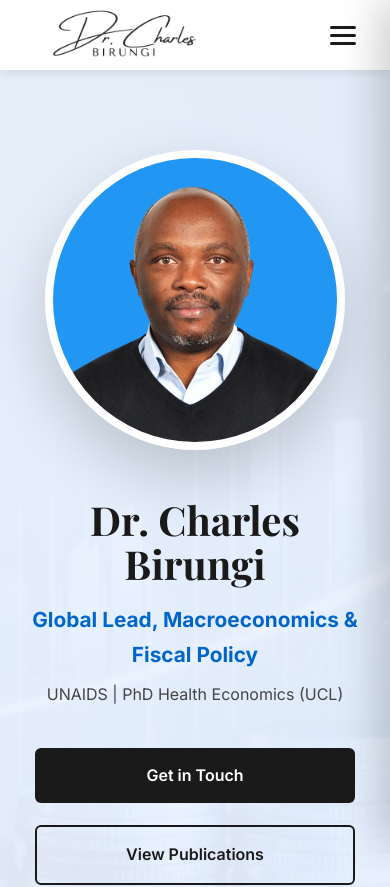
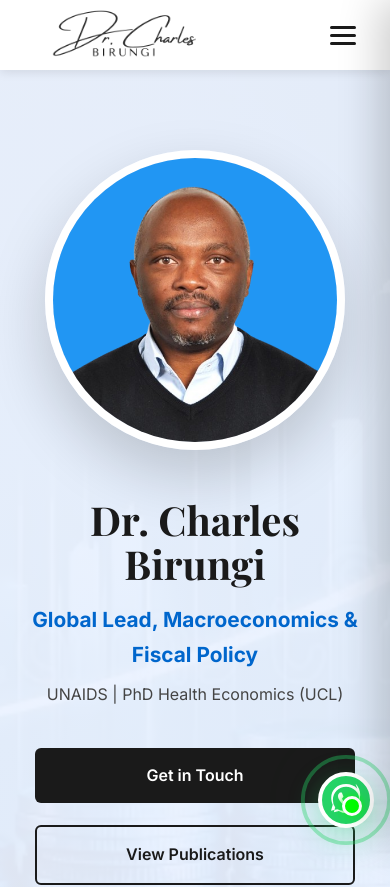
Before and after one commit to richardngasike/dr-birungi-portfolio, a Next.js app: page / in a window 390 px wide. Shown: the top 887 px of the page. Built offline with nearby package versions, Linux system fonts and the light colour scheme.

Commit message:
Update: quote styling, responsive fixes, image caption author in blue & latest enhancements

```diff
--- /dev/null
+++ b/app/Components/WhatsAppButton.css
@@ -0,0 +1,81 @@
+.whatsapp-fab {
+  position: fixed;
+  bottom: 2rem;
+  right: 2rem;
+  width: 64px;
+  height: 64px;
+  background: #25D366;
+  color: white;
+  border-radius: 50%;
+  display: flex;
+  align-items: center;
+  justify-content: center;
+  box-shadow: 0 10px 30px rgba(37, 211, 102, 0.4);
+  z-index: 998;
+  cursor: pointer;
+  text-decoration: none;
+  border: 4px solid white;
+  transition: all 0.3s ease;
+}
+
+.whatsapp-fab:hover {
+  background: #1ebe57;
+  box-shadow: 0 15px 40px rgba(37, 211, 102, 0.6);
+  transform: translateY(-4px);
+}
+
+.whatsapp-icon {
+  width: 36px;
+  height: 36px;
+}
+
+/* Pulse Rings */
+.pulse-ring {
+  position: absolute;
+  width: 80px;
+  height: 80px;
+  border: 3px solid #25D366;
+  border-radius: 50%;
+  pointer-events: none;
+}
+
+/* Online Indicator */
+.whatsapp-fab::after {
+  content: '';
+  position: absolute;
+  bottom: 8px;
+  right: 8px;
+  width: 14px;
+  height: 14px;
+  background: #00ff00;
+  border: 3px solid white;
+  border-radius: 50%;
+  box-shadow: 0 0 10px #00ff00;
+}
+
+/* Responsive */
+@media (max-width: 768px) {
+  .whatsapp-fab {
+    bottom: 1.5rem;
+    right: 1.5rem;
+    width: 58px;
+    height: 58px;
+  }
+  .whatsapp-icon {
+    width: 32px;
+    height: 32px;
+  }
+  .pulse-ring {
+    width: 70px;
+    height: 70px;
+  }
+}
+
+@media (max-width: 480px) {
+  .whatsapp-fab {
+    bottom: 1rem;
+    right: 1rem;
+    width: 56px;
+    height: 56px;
+  }
+}
--- /dev/null
+++ b/app/Components/WhatsAppButton.js
@@ -0,0 +1,58 @@
+'use client';
+import { motion } from 'framer-motion';
+import './WhatsAppButton.css';
+
+export default function WhatsAppButton() {
+  const phoneNumber = "+256772342377";
+  const message = encodeURIComponent("Hello Dr. Birungi, I'd like to connect regarding...");
+
+  return (
+    <motion.a
+      href={`https://wa.me/${phoneNumber}?text=${message}`}
+      target="_blank"
+      rel="noopener noreferrer"
+      className="whatsapp-fab"
+      aria-label="Chat on WhatsApp"
+      initial={{ scale: 0, opacity: 0 }}
+      animate={{ scale: 1, opacity: 1 }}
+      transition={{ duration: 0.6, delay: 1.5 }}
+      whileHover={{
+        scale: 1.15,
+        rotate: [0, -10, 10, -10, 0],
+        transition: { duration: 0.5 }
+      }}
+      whileTap={{ scale: 0.95 }}
+    >
+      {/* WhatsApp Icon */}
+      <svg viewBox="0 0 24 24" className="whatsapp-icon">
+        <path fill="currentColor" d="M17.472 14.382c-.297-.149-1.758-.867-2.03-.967-.273-.099-.471-.148-.67.15-.197.297-.767.966-.94 1.164-.173.199-.347.223-.644.075-.297-.15-1.255-.463-2.39-1.475-.883-.788-1.48-1.761-1.653-2.059-.173-.297-.018-.458.13-.606.134-.133.298-.347.446-.52.149-.174.198-.298.298-.497.099-.198.05-.371-.025-.52-.075-.149-.669-1.612-.916-2.207-.242-.579-.487-.5-.669-.51-.173-.008-.371-.01-.57-.01-.198 0-.52.074-.792.372-.272.297-1.04 1.016-1.04 2.479 0 1.462 1.065 2.875 1.213 3.074.149.198 2.096 3.2 5.077 4.487.709.306 1.262.489 1.694.625.712.227 1.36.195 1.871.118.571-.085 1.758-.719 2.006-1.413.248-.695.248-1.289.173-1.413-.074-.124-.272-.198-.57-.347m-5.421 7.403h-.004a9.87 9.87 0 01-5.031-1.378l-.361-.214-3.741.982.998-3.648-.235-.374a9.86 9.86 0 01-1.51-5.26c.001-5.45 4.436-9.884 9.888-9.884 2.64 0 5.122 1.03 6.988 2.898a9.825 9.825 0 012.893 6.994c-.003 5.45-4.437 9.884-9.885 9.884m8.413-18.297A11.815 11.815 0 0012.05 0C5.495 0 .916 4.58.913 10.22c-.003 1.847.384 3.646 1.122 5.266l-1.264 4.612 4.727-1.24a11.786 11.786 0 005.258 1.225c6.555 0 11.884-5.327 11.887-11.883a11.82 11.82 0 00-3.47-8.39"/>
+      </svg>
+
+      {/* Pulse Animation Ring */}
+      <motion.span
+        className="pulse-ring"
+        animate={{
+          scale: [1, 1.4, 1.8],
+          opacity: [0.6, 0.3, 0],
+        }}
+        transition={{
+          duration: 3,
+          repeat: Infinity,
+          ease: "easeOut"
+        }}
+      />
+      <motion.span
+        className="pulse-ring"
+        animate={{
+          scale: [1, 1.6, 2.2],
+          opacity: [0.5, 0.2, 0],
+        }}
+        transition={{
+          duration: 3,
+          repeat: Infinity,
+          delay: 1
+        }}
+      />
+    </motion.a>
+  );
+}
--- a/app/layout.js
+++ b/app/layout.js
@@ -1,6 +1,7 @@
 import './globals.css';
 import Navbar from './Components/Navbar';
 import Footer from './Components/Footer';
+import WhatsAppButton from './Components/WhatsAppButton';
 
 export const metadata = {
   title: 'Dr. Charles Birungi | Health Economist & UNAIDS Global Lead',
@@ -13,6 +14,7 @@ export default function RootLayout({ children }) {
       <body>
         <Navbar />
         <main>{children}</main>
+        <WhatsAppButton />
         <Footer />
       </body>
     </html>
```
